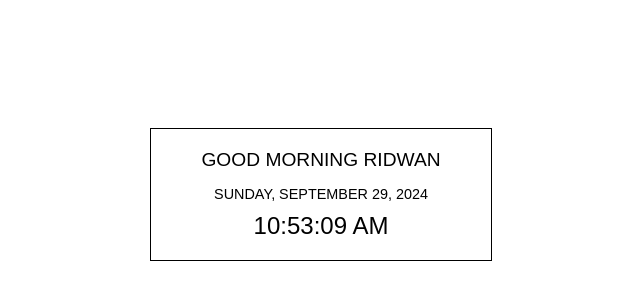
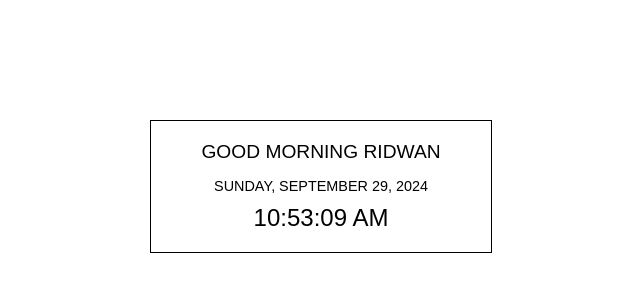
Before and after one commit to SavvyCoin/digital-clock-widget, a plain HTML site: page index.html in a window 1280 px wide. Shown: the part 214-514 px from the top of the page, without its empty margins (319-959 px from the left). Drawn offline with Linux system fonts and the light colour scheme.

Commit message:
Update index.html

```diff
--- a/index.html
+++ b/index.html
@@ -5,12 +5,18 @@
     <meta name="viewport" content="width=device-width, initial-scale=1.0">
     <title>Time and Date Widget</title>
     <style>
+        html, body {
+            margin: 0;
+            padding: 0;
+            overflow: hidden;  /* Prevents scrolling */
+}
         body {
             display: flex;
             align-items: center;
             justify-content: center;
             height: 100vh;
             font-family: Arial, sans-serif;
+            margin: 0;
         }
         .widget {
             border: 1.5px solid black;
```
